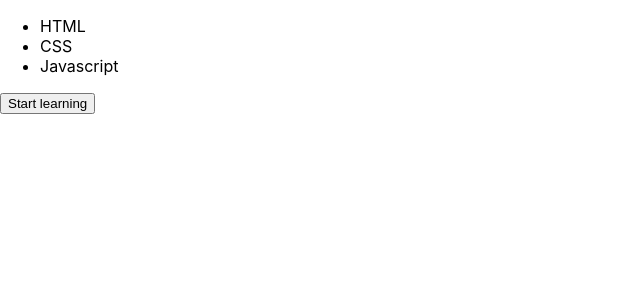
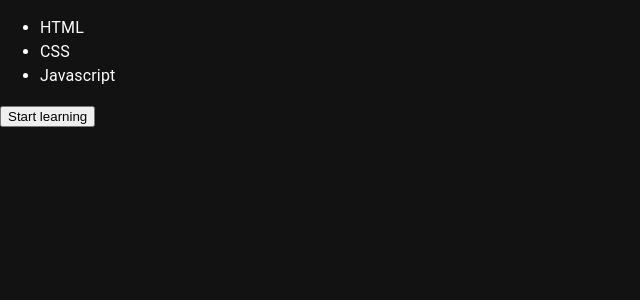
Before and after one commit to Yelihi/TIL, a React (Create React App) app in the folder Testing/React/react-testing/: page / in a window 1280 px wide. Shown: the top 300 px of the page, without its empty margins (0-640 px from the left). Built offline with nearby package versions, Linux system fonts and the light colour scheme.

Commit message:
Add: TIL Testing provider

```diff
--- a/Testing/React/react-testing/package.json
+++ b/Testing/React/react-testing/package.json
@@ -3,6 +3,9 @@
   "version": "0.1.0",
   "private": true,
   "dependencies": {
+    "@emotion/react": "^11.11.1",
+    "@emotion/styled": "^11.11.0",
+    "@mui/material": "^5.13.5",
     "@testing-library/jest-dom": "^5.16.5",
     "@testing-library/react": "^13.4.0",
     "@testing-library/user-event": "^14.4.3",
--- a/Testing/React/react-testing/src/App.tsx
+++ b/Testing/React/react-testing/src/App.tsx
@@ -1,5 +1,6 @@
 import React from "react";
 
+import { AppProviders } from "./providers/app-providers";
 import { Application } from "./components/application/application";
 import Skills from "./components/skills/skills";
 
@@ -7,9 +8,11 @@ const skills = ["HTML", "CSS", "Javascript"];
 
 function App() {
   return (
-    <div className="App">
-      <Skills skills={skills} />
-    </div>
+    <AppProviders>
+      <div className="App">
+        <Skills skills={skills} />
+      </div>
+    </AppProviders>
   );
 }
 
--- /dev/null
+++ b/Testing/React/react-testing/src/providers/app-providers.tsx
@@ -0,0 +1,18 @@
+import React from "react";
+import { ThemeProvider, createTheme } from "@mui/material/styles";
+import CssBaseline from "@mui/material/CssBaseline";
+
+const theme = createTheme({
+  palette: {
+    mode: "dark",
+  },
+});
+
+export const AppProviders = ({ children }: { children: React.ReactNode }) => {
+  return (
+    <ThemeProvider theme={theme}>
+      <CssBaseline />
+      {children}
+    </ThemeProvider>
+  );
+};
```
Also changed, not shown: Testing/React/react-testing/src/components/mui/mui-mode.tsx (added, +8 -0 lines), Testing/React/react-testing/src/test-utils.tsx (added, +11 -0 lines), 2 other files (tests, documents, lock files or other folders).
